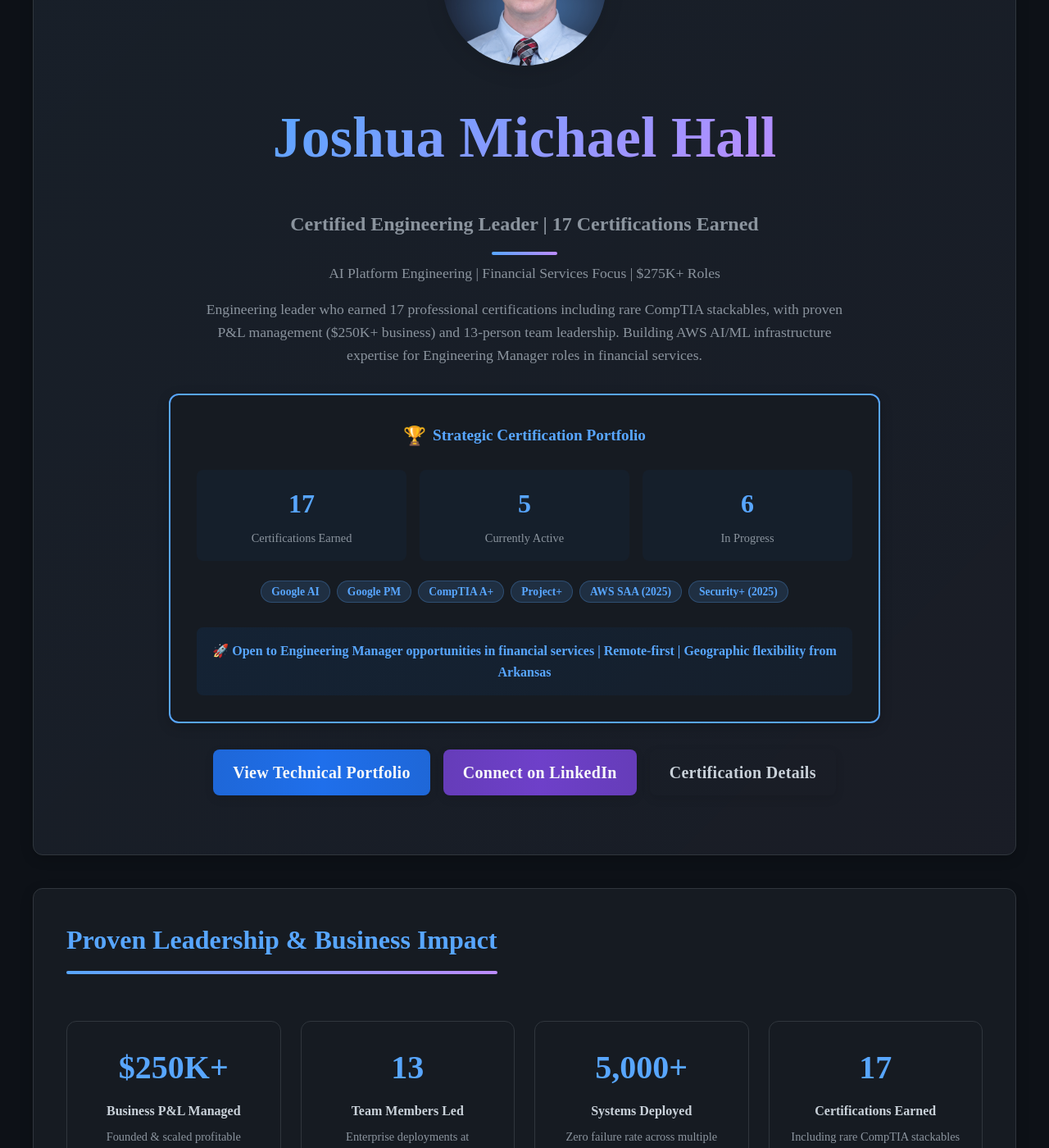
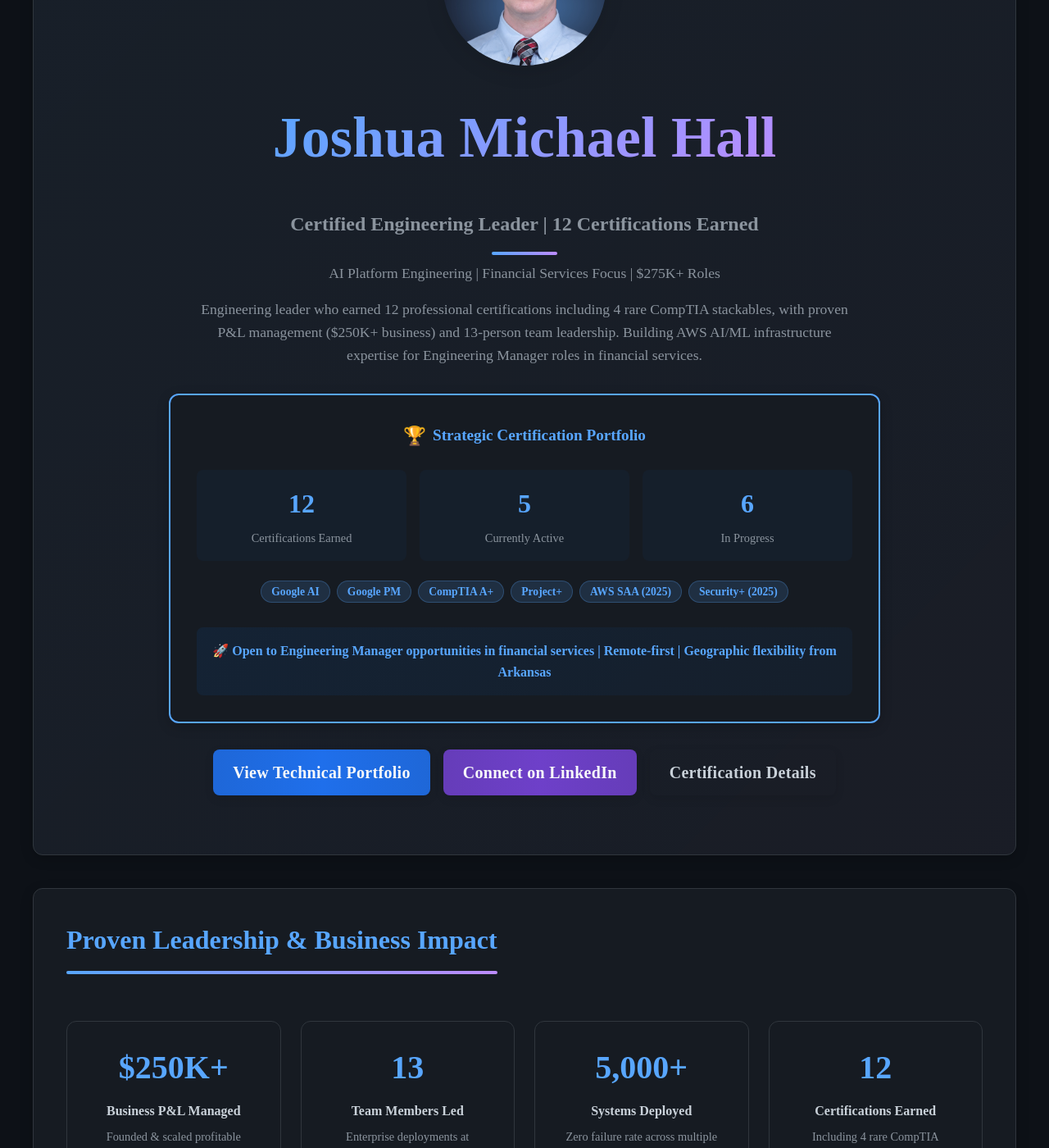
Before and after one commit to joshuamichaelhall/joshuamichaelhall.github.io, a Jekyll site: the page built from index.markdown, in a window 1280 px wide and 1400 px high, scrolled down 349 px. Shown: the whole window at 82% size. Built offline with Jekyll 4.4.1, drawn with Linux system fonts in a browser that asks for light colours; nearby versions of some CDN libraries; some of the changed text lies outside the part shown.

Commit message:
Correct certification count from 17 to 12 and adjust salary targets
- Update all references from 17 to 12 certifications earned
- Adjust salary expectations to $220-250K (realistic for 12 certs)
- Maintain emphasis on 4 rare stackables achieved
- Update coaching and certification pages with accurate counts
- Position as strategic portfolio management, not quantity

Truth: 12 unique certifications earned per Credly verification

🤖 Generated with [Claude Code](https://claude.ai/code)

Co-Authored-By: Claude <noreply@anthropic.com>

```diff
--- a/index.markdown
+++ b/index.markdown
@@ -10,14 +10,14 @@ layout: default
       </div>
       <div class="hero-text">
         <h1>Joshua Michael Hall</h1>
-        <h2>Certified Engineering Leader | 17 Certifications Earned</h2>
+        <h2>Certified Engineering Leader | 12 Certifications Earned</h2>
         <h3 class="hero-tagline">AI Platform Engineering | Financial Services Focus | $275K+ Roles</h3>
-        <p>Engineering leader who earned 17 professional certifications including rare CompTIA stackables, with proven P&L management ($250K+ business) and 13-person team leadership. Building AWS AI/ML infrastructure expertise for Engineering Manager roles in financial services.</p>
+        <p>Engineering leader who earned 12 professional certifications including 4 rare CompTIA stackables, with proven P&L management ($250K+ business) and 13-person team leadership. Building AWS AI/ML infrastructure expertise for Engineering Manager roles in financial services.</p>
         <div class="certification-highlight">
           <h4><span class="cert-icon">🏆</span> Strategic Certification Portfolio</h4>
           <div class="cert-stats">
             <div class="cert-stat">
-              <span class="cert-number">17</span>
+              <span class="cert-number">12</span>
               <span class="cert-label">Certifications Earned</span>
             </div>
             <div class="cert-stat">
@@ -70,9 +70,9 @@ layout: default
       <div class="metric-detail">Zero failure rate across multiple locations</div>
     </div>
     <div class="metric-card">
-      <div class="metric-value">17</div>
+      <div class="metric-value">12</div>
       <div class="metric-label">Certifications Earned</div>
-      <div class="metric-detail">Including rare CompTIA stackables achieved</div>
+      <div class="metric-detail">Including 4 rare CompTIA stackables</div>
     </div>
   </div>
 </div>
@@ -101,7 +101,7 @@ layout: default
 
 <div class="home-section with-divider" id="certification-journey">
   <h2>Strategic Certification Roadmap</h2>
-  <p class="section-intro-text">Strategic certification roadmap building on 17 earned credentials with targeted additions for AI platform engineering excellence.</p>
+  <p class="section-intro-text">Strategic certification roadmap building on 12 earned credentials with targeted additions for AI platform engineering excellence.</p>
   <div class="roadmap-phases">
     <div class="roadmap-phase">
       <h3>Foundation (Current)</h3>
```
Also changed, not shown: pages/about.md (+3 -3 lines), pages/certifications.md (+5 -5 lines), pages/coaching.md (+4 -4 lines).
